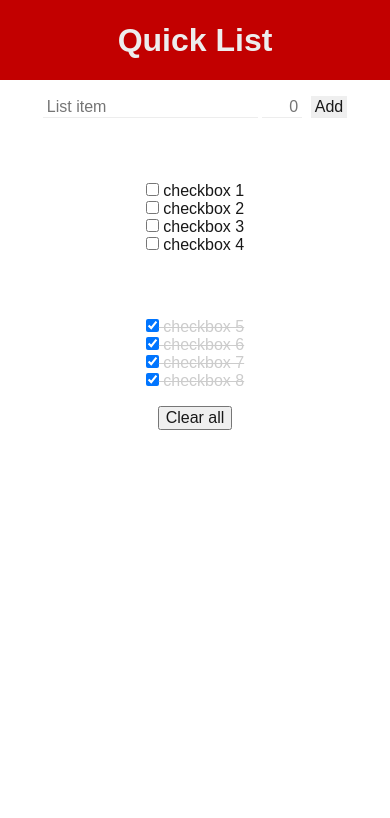
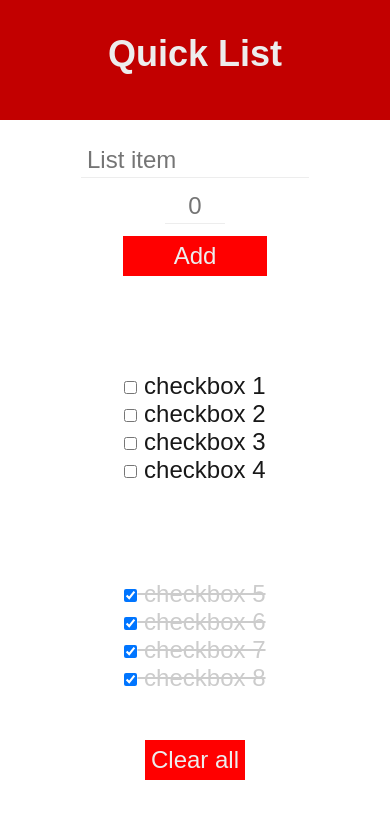
Before and after one commit to kuwood/shoppingListApp, a plain HTML site: page index.html in a window 390 px wide. Drawn offline with nearby package versions, Linux system fonts and the light colour scheme.

Commit message:
Finish styling and make site responsive

```diff
--- a/css/style.css
+++ b/css/style.css
@@ -8,6 +8,7 @@ html {
   -webkit-font-smoothing: antialiased;
   margin: 0;
   color: #181818;
+  font-size: 1.5em;
 }
 
 ul, ol {
@@ -22,8 +23,9 @@ header {
 }
 
 header h1 {
+  font-size: 3em;
   margin: 0;
-  line-height: 2.5em;
+  line-height: 1.7em;
 }
 
 .content {
@@ -44,7 +46,8 @@ header h1 {
 .listinput > input[type=number] {
   width: 2em;
   text-align: right;
-  margin-right: 0.25em;
+  margin-right: 0.5em;
+  -moz-appearance:textfield;
 }
 
 .itemlist {
@@ -55,3 +58,43 @@ header h1 {
   color: #cccccc;
   text-decoration: line-through;
 }
+
+.reset {
+  padding: 1em 0em 1em 0em;
+}
+
+button, input[type=submit] {
+  border: none;
+  text-decoration: none;
+  background-color: red;
+  color: #ededed;
+  padding: 0.25em;
+
+}
+
+@media only screen and (max-width: 620px) {
+  header h1 {
+    font-size: 1.5em;
+    line-height: 3em;;
+  }
+
+  input[type=checkbox] {
+    font-size: 5em;
+  }
+
+  .listinput > input {
+    display: block;
+    margin: 0 auto 0 auto;
+    width: 6em;
+  }
+
+  .listinput > input[type=text] {
+    width: 9em;
+  }
+  .listinput > input[type=number] {
+    text-align: center;
+    margin: 0.5em auto 0.5em auto;
+  }
+}
+
+/**526px breaking point**/
```
